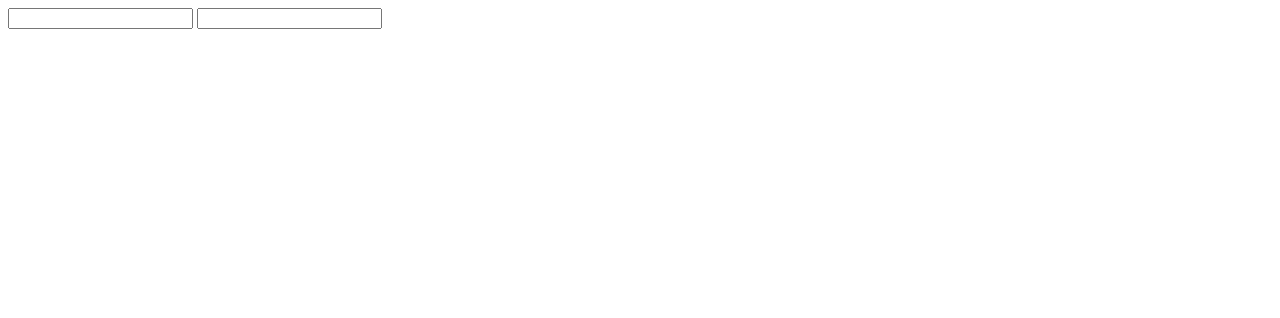
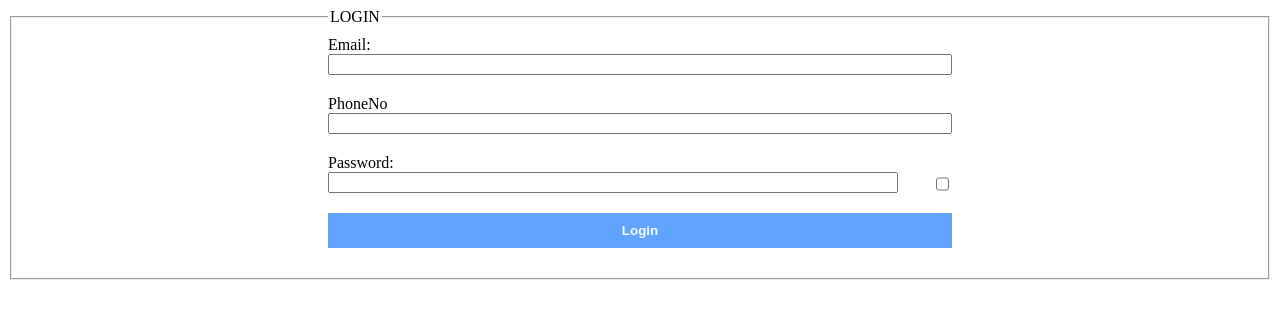
Before and after one commit to krAbhijith/Learning-Fest, a plain HTML site: page Week 4/Task-4/index.html in a window 1280 px wide. Drawn offline with Linux system fonts and the light colour scheme.

Commit message:
tasks completed

```diff
--- a/Week 4/Task-4/index.html
+++ b/Week 4/Task-4/index.html
@@ -4,13 +4,61 @@
     <meta charset="UTF-8">
     <meta name="viewport" content="width=device-width, initial-scale=1.0">
     <title>Task 4</title>
+    <style>
+        fieldset{
+            display: flex;
+            flex-direction: column;
+            padding: 10px 25%;
+        }
+        input{
+            display: block;
+            margin-bottom: 20px;
+        }
+        .btn-login{
+            background-color: rgba(0, 110, 255, 0.623);
+            border: none;
+            padding: 10px;
+            color: aliceblue;
+            font-weight: bolder;
+        }
+        .pass{
+            display: flex;
+            justify-content: space-between;
+        }
+        .password{
+            width: 90%;
+        }
+    </style>
 </head>
 <body>
     <main>
         <form>
-            <input type="text" class="username">
-            <input type="password" class="password">
+            <fieldset>
+                <legend>LOGIN</legend>
+                Email:
+                <input type="email" class="username" required>
+                PhoneNo
+                <input type="tel" class="ph-num" pattern="[0-9]{10}" required>
+                Password:
+                <div class="pass">
+                    <input type="password" class="password" pattern="(?=.*\d)(?=.*[a-z])(?=.*[A-Z])(?=.*[\W_]).{8,20}" required
+                    oninvalid="this.setCustomValidity('Your password must contain at least one uppercase letter, one lowercase letter, one digit, and one special character, and must be between 8 and 20 characters in length.')"
+                    oninput="this.setCustomValidity('')">
+                    <input type="checkbox" name="pass-check" class="pass-check" onclick="toggleCheck()">
+                </div>
+                <input type="submit" value="Login" class="btn-login">
+            </fieldset>
         </form>
     </main>
 </body>
+<script>
+    function toggleCheck(){
+        visible = document.querySelector('.pass-check').checked;
+        if(visible){
+            document.querySelector('.password').type = 'text';
+        }else{
+            document.querySelector('.password').type = 'password';
+        }
+    }
+</script>
 </html>
```
Also changed, not shown: Week 4/Task-2/index.html (+1 -1 lines), Week 4/Task-5/index.html (+1 -1 lines).
